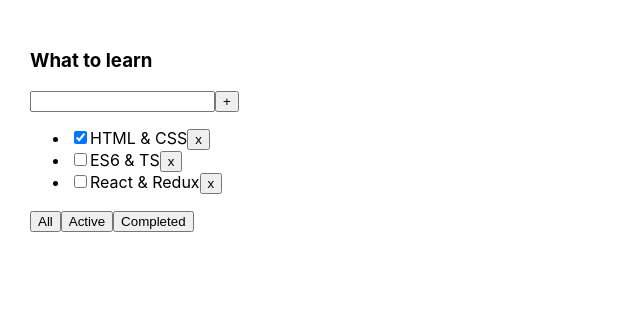
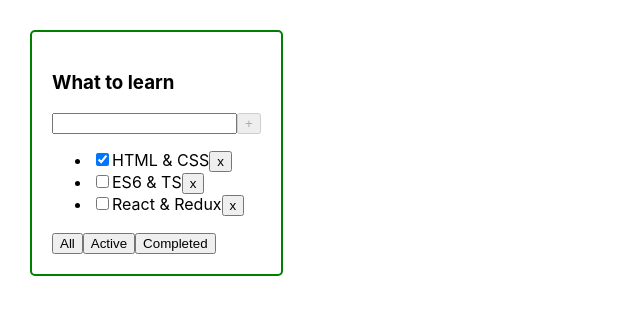
Before and after one commit to elmiven/1-todolist, a React (Create React App) app: page / in a window 1280 px wide. Shown: the top 314 px of the page, without its empty margins (0-640 px from the left). Built offline with nearby package versions, Linux system fonts and the light colour scheme.

Commit message:
3rd lesson

```diff
--- a/package.json
+++ b/package.json
@@ -10,10 +10,12 @@
     "@types/node": "^16.18.1",
     "@types/react": "^18.0.23",
     "@types/react-dom": "^18.0.7",
+    "@types/uuid": "^9.0.0",
     "react": "^18.2.0",
     "react-dom": "^18.2.0",
     "react-scripts": "5.0.1",
     "typescript": "^4.8.4",
+    "uuid": "^9.0.0",
     "web-vitals": "^2.1.4"
   },
   "scripts": {
--- a/src/App.css
+++ b/src/App.css
@@ -6,3 +6,13 @@
 .App > div {
   margin-right: 50px;
 }
+
+
+
+.todolist {
+  border: 2px solid green;
+  border-radius: 5px;
+  padding: 20px;
+
+
+}
--- a/src/App.tsx
+++ b/src/App.tsx
@@ -1,4 +1,5 @@
 import React, { useState } from 'react';
+import { v1 } from 'uuid';
 import './App.css';
 import TodoList, { TaskType } from './Todolist';
 
@@ -6,7 +7,7 @@
 export type FilteredValuesType = "all" | "active" | "completed"
 
 function App(): JSX.Element {
-// BLL:
+    // BLL:
     const todoListTitle: string = "What to learn";
 
     // const tasks: Array<TaskType> = [
@@ -18,18 +19,27 @@
 
 
     const [tasks, setTasks] = useState<Array<TaskType>>([
-            { id: 1, title: "HTML & CSS", isDone: true },
-            { id: 2, title: "ES6 & TS", isDone: false },
-            { id: 3, title: "React & Redux", isDone: false },
+        { id: v1(), title: "HTML & CSS", isDone: true },
+        { id: v1(), title: "ES6 & TS", isDone: false },
+        { id: v1(), title: "React & Redux", isDone: false },
     ])
 
 
-    const removeTask = (taskId: number) => {
+    const removeTask = (taskId: string) => {
         const updatedTasks = tasks.filter(t => t.id !== taskId)
         setTasks(updatedTasks)
     }
 
+    const addTask = (title: string) => {
+        const newTask: TaskType = {
+            id: v1(),
+            title: title,
+            isDone: false
+        }
+        setTasks([newTask, ...tasks])
 
+
+    }
 
 
 
@@ -42,35 +52,62 @@
     //state это хук, переменная за которой следит реакт
 
 
-
     const changeFilterValue = (filter: FilteredValuesType) => setFilter(filter)
 
-    let filteredTasks: Array<TaskType> = []
 
-    if (filter === "all") {
-        filteredTasks = tasks
+
+    const getFilteredTasls = (tasks: Array<TaskType>, filter: FilteredValuesType) => {
+
+        //let filteredTasks: Array<TaskType> = []
+
+
+        switch (filter) {
+            case "active":
+                return tasks.filter(t => t.isDone === false);
+            case "completed":
+                return tasks.filter(t => t.isDone === true);
+            default:
+                return tasks;
+        }
+
+
+
+        // if (filter === "all") {
+        //     filteredTasks = tasks
+        // }
+
+        // if (filter === "active") {
+        //     filteredTasks = tasks.filter(t => t.isDone === false)
+        // }
+
+        // if (filter === "completed") {
+        //     filteredTasks = tasks.filter(t => t.isDone === true)
+        // }
+
+
+        // return filteredTasks
+
     }
 
-    if(filter === "active") {
-        filteredTasks = tasks.filter(t => t.isDone === false)
-    }
+    let filteredTasks: Array<TaskType> = getFilteredTasls(tasks, filter)
 
-    if(filter === "completed") {
-        filteredTasks = tasks.filter(t => t.isDone === true)
-    }
-
+    console.log(filteredTasks)
 
 
 
     //UI:
     return (
         <div className="App">
+
             <TodoList
                 title={todoListTitle}
                 tasks={filteredTasks}
                 changeFilterValue={changeFilterValue}
-                removeTask = {removeTask}
-                />
+                removeTask={removeTask}
+                addTask={addTask}
+            />
+
+
         </div>
     );
 }
--- a/src/Tasklist.tsx
+++ b/src/Tasklist.tsx
@@ -1,20 +1,27 @@
-import React, {FC} from 'react';
+import React, {FC, HTMLAttributes} from 'react';
 import {TaskType} from "./Todolist";
 
 type TasksListPropsType = {
     tasks: TaskType[]
-    removeTask: (taskId: number) => void
+    removeTask: (taskId: string) => void
 }
 
 const TasksList: FC<TasksListPropsType> = (props): JSX.Element => {
+
+
+
+
     const tasksItems: JSX.Element[] | JSX.Element =
         props.tasks.length
         ? props.tasks.map((task)=> {
+
+            const removeTask = () => props.removeTask(task.id)
+
             return (
                 <li key={task.id}>
                     <input type="checkbox" checked={task.isDone}/>
                     <span>{task.title}</span>
-                    <button onClick ={ () => props.removeTask(task.id)}>x</button>
+                    <button onClick ={removeTask}>x</button>
                 </li>
             )
         })
--- a/src/Todolist.tsx
+++ b/src/Todolist.tsx
@@ -1,18 +1,20 @@
-import React, { FC } from 'react';
+import React, { KeyboardEvent, ChangeEvent, FC, RefObject, useRef, useState } from 'react';
 import { FilteredValuesType } from './App';
 import TasksList from './Tasklist';
 
+export
 type TodolistPropsType = {
     title: string
     tasks: TaskType[] //or Array<TaskType> (generic)
     changeFilterValue: (filter: FilteredValuesType) => void
-    removeTask: (taskId: number) => void
+    removeTask: (taskId: string) => void
+    addTask: (title: string) => void
 }
 
 
 export
     type TaskType = {
-        id: number,
+        id: string,
         title: string,
         isDone: boolean,
     }
@@ -20,6 +22,33 @@
 
 const TodoList: FC<TodolistPropsType> = (props: TodolistPropsType) => {
 
+    const [title, setTitle] = useState<string>("")
+
+    // const addTaskInput: RefObject<HTMLInputElement> = useRef(null)
+    // const addTask = () => {
+    //     if (addTaskInput.current) {
+    //         addTaskInput.current && props.addTask(addTaskInput.current.value)
+    //     }
+    // }
+
+
+const changeLocalTitile = (e: ChangeEvent<HTMLInputElement>) => { setTitle(e.currentTarget.value) }
+
+const addTask = () => {
+        const trimmedTitle = title.trim()
+        if (trimmedTitle) {
+            props.addTask(title)
+        }
+        setTitle("")
+    }
+
+
+
+  const onKeyDownAdTask = (e: KeyboardEvent<HTMLInputElement>) => e.key === "Enter" && addTask()
+
+  const setAllFilterValue = () => props.changeFilterValue("all")
+  const setActiveFilterValue= () => props.changeFilterValue("active")
+  const setCompletedFilterValue = () => props.changeFilterValue("completed")
 
     // const tasksItems: JSX.Element[] | JSX.Element = props.tasks.length
     //     ? props.tasks.map((task: TaskType) => {
@@ -37,10 +66,19 @@
     return (
         <div className={"todolist"}>
 
+
+
             <h3>{props.title}</h3>
             <div>
-                <input />
-                <button>+</button>
+                {/* <input ref={addTaskInput} />
+                <button onClick={addTask}>+</button> */}
+                <input
+                    onKeyDown={onKeyDownAdTask}
+                    value={title}
+                    onChange={changeLocalTitile} />
+                <button disabled={title.trim().length === 0} onClick={addTask}>+</button>
+                {title.length > 15 && <div style={{ color: "pink" }}>task title too long!</div>}
+
             </div>
 
 
@@ -57,9 +95,9 @@
 
 
             <div>
-                <button onClick ={ ()=> props.changeFilterValue("all")  } >All</button>
-                <button onClick ={ ()=> props.changeFilterValue("active")  } >Active</button>
-                <button onClick ={ ()=> props.changeFilterValue("completed")  } >Completed</button>
+                <button onClick={setAllFilterValue} >All</button>
+                <button onClick={setActiveFilterValue} >Active</button>
+                <button onClick={setCompletedFilterValue} >Completed</button>
 
             </div>
 
```
Also changed, not shown: 1 other file (tests, documents, lock files or other folders).
